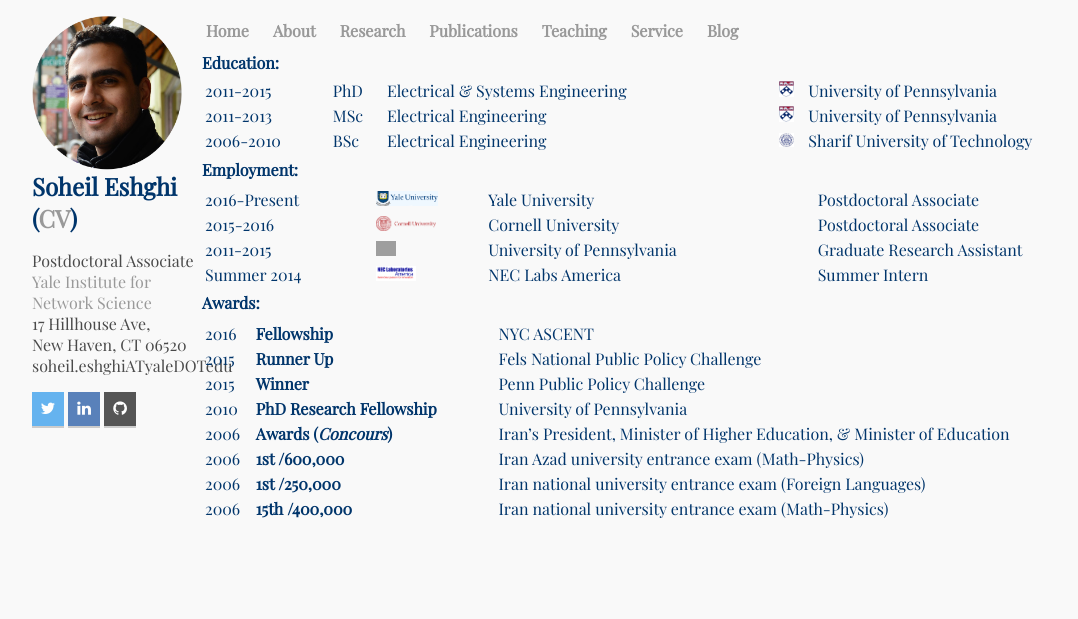
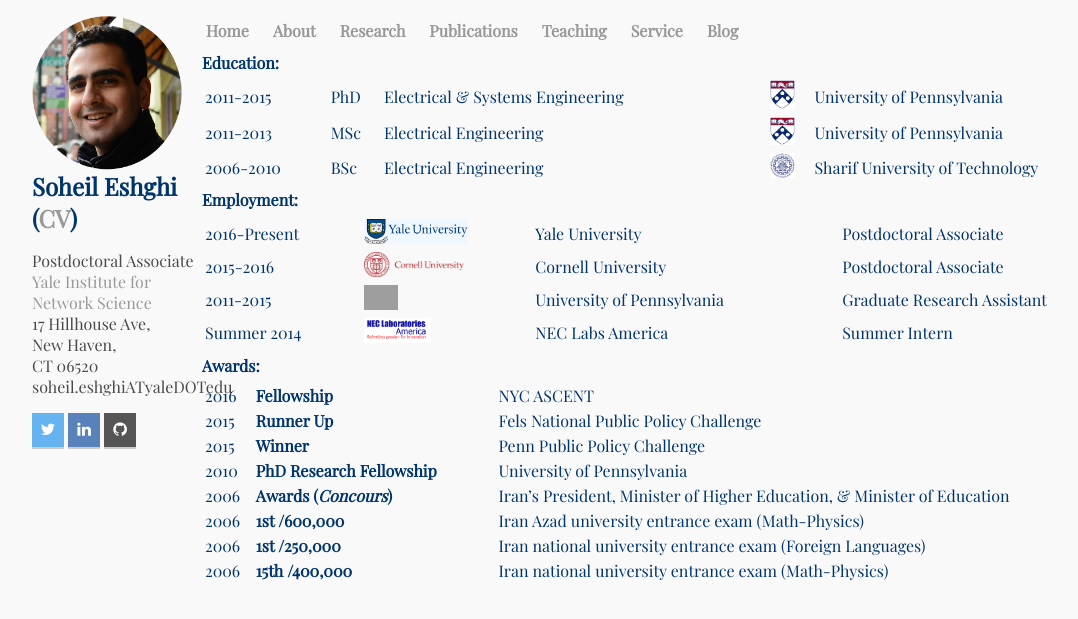
Before and after one commit to SoheilEshghi/SoheilEshghi.github.io, a Jekyll site: the page built from index.html, in a window 1280 px wide. Shown: the top 619 px of the page, without its empty margins (42-1120 px from the left). Built offline with Jekyll 4.4.1, drawn with Linux system fonts in a browser that asks for light colours; nearby versions of some CDN libraries; grey boxes are pictures that could not be loaded.

Commit message:
issue with sidebar

```diff
--- a/_layouts/default.html
+++ b/_layouts/default.html
@@ -19,7 +19,7 @@
 				<img src="/images/soheil.png" style="width:150px;" align="left"><br>
 
 
-				<h1>Soheil Eshghi <br>(<a href="/cv/cv.pdf">CV</a>)</h1><p>Postdoctoral Associate<br><a href="http://yins.yale.edu/">Yale Institute for Network Science</a><br>17 Hillhouse Ave,<br> New Haven, CT 06520<br>soheil.eshghiATyaleDOTedu</p>
+				<h1>Soheil Eshghi <br>(<a href="/cv/cv.pdf">CV</a>)</h1><p>Postdoctoral Associate<br><a href="http://yins.yale.edu/">Yale Institute for Network Science</a><br>17 Hillhouse Ave,<br> New Haven,<br> CT 06520<br>soheil.eshghiATyaleDOTedu</p>
 				<!-- Twitter -->
         <a href="https://www.twitter.com/SoheilEshghi" target="_blank" class="share-btn twitter">
             <i class="fa fa-twitter"></i>
--- a/index.html
+++ b/index.html
@@ -9,21 +9,21 @@
     <td>2011-2015</td>
     <td>PhD</td>
 		<td>Electrical & Systems Engineering</td>
-		<td><img src="images/penn.gif" style="width:15px;"></td>
+		<td><img src="images/penn.gif" style="width:25px;"></td>
     <td>University of Pennsylvania </td>
   </tr>
   <tr>
     <td>2011-2013 </td>
     <td>MSc </td>
 		<td>Electrical Engineering</td>
-		<td><img src="images/penn.gif" style="width:15px;"></td>
+		<td><img src="images/penn.gif" style="width:25px;"></td>
     <td>University of Pennsylvania </td>
   </tr>
 	<tr>
 		<td>2006-2010 </td>
 		<td>BSc </td>
 		<td>Electrical Engineering</td>
-		<td><img src="images/sharif.jpg" style="width:15px;"></td>
+		<td><img src="images/sharif.jpg" style="width:25px;"></td>
 		<td>Sharif University of Technology </td>
 	</tr>
 </table>
@@ -33,24 +33,24 @@
 	<tr>
 		<tr>
 			<td>2016-Present</td>
-			<td><img src="images/yale.jpg" style="height:15px;"></td>
+			<td><img src="images/yale.jpg" style="height:25px;"></td>
 			<td>Yale University</td>
 			<td>Postdoctoral Associate</td>
 		</tr>
 		<td>2015-2016</td>
-		<td><img src="images/cornell.png" style="height:15px;"></td>
+		<td><img src="images/cornell.png" style="height:25px;"></td>
 		<td>Cornell University</td>
 		<td>Postdoctoral Associate</td>
 	</tr>
   <tr>
     <td>2011-2015</td>
-		<td><img src="images/UPenn.png" style="height:15px;"></td>
+		<td><img src="images/UPenn.png" style="height:25px;"></td>
 		<td>University of Pennsylvania </td>
 		<td>Graduate Research Assistant</td>
   </tr>
   <tr>
     <td>Summer 2014</td>
-		<td><img src="images/NECLA.jpg" style="height:15px;"></td>
+		<td><img src="images/NECLA.jpg" style="height:25px;"></td>
     <td>NEC Labs America</td>
 		<td>Summer Intern</td>
   </tr>
```
